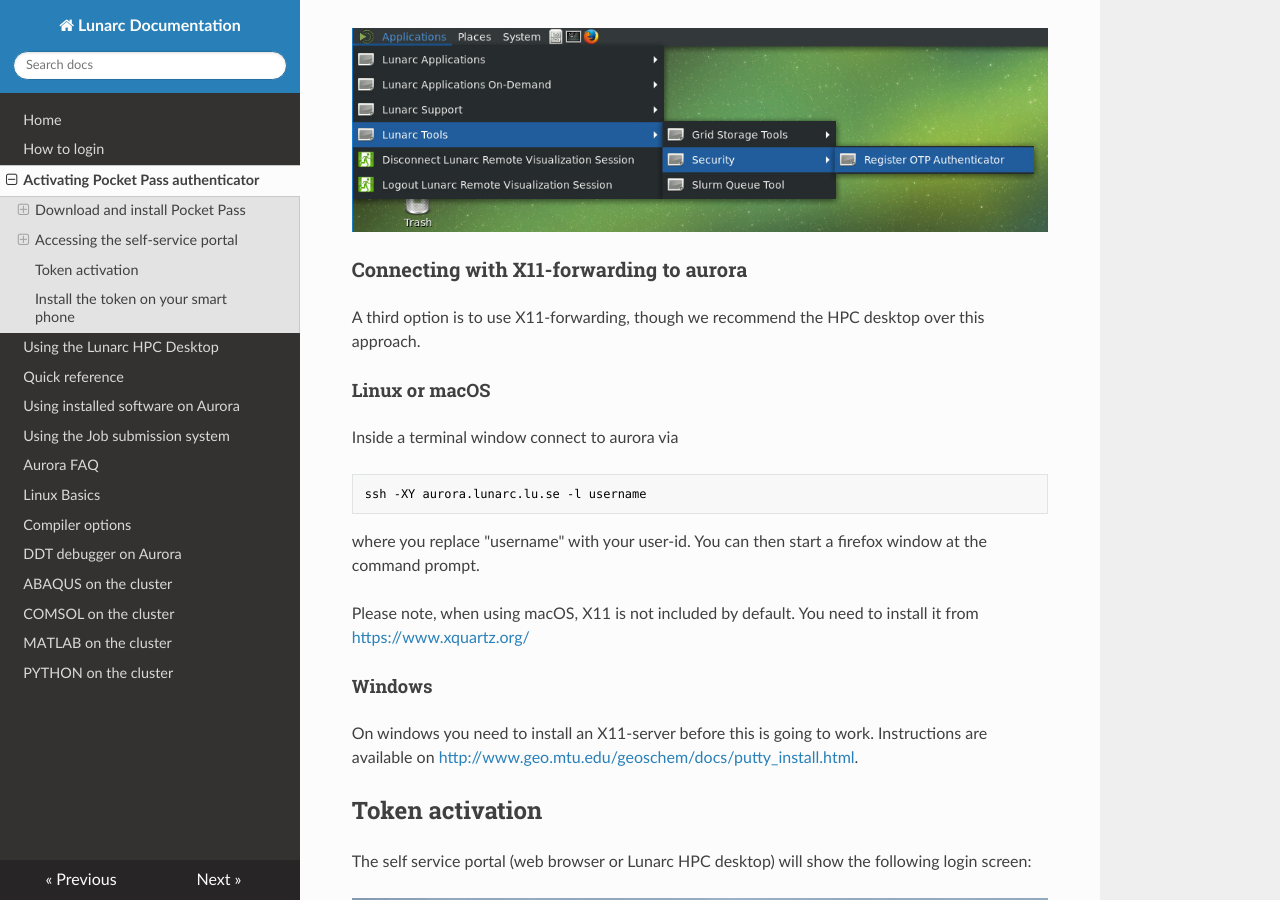
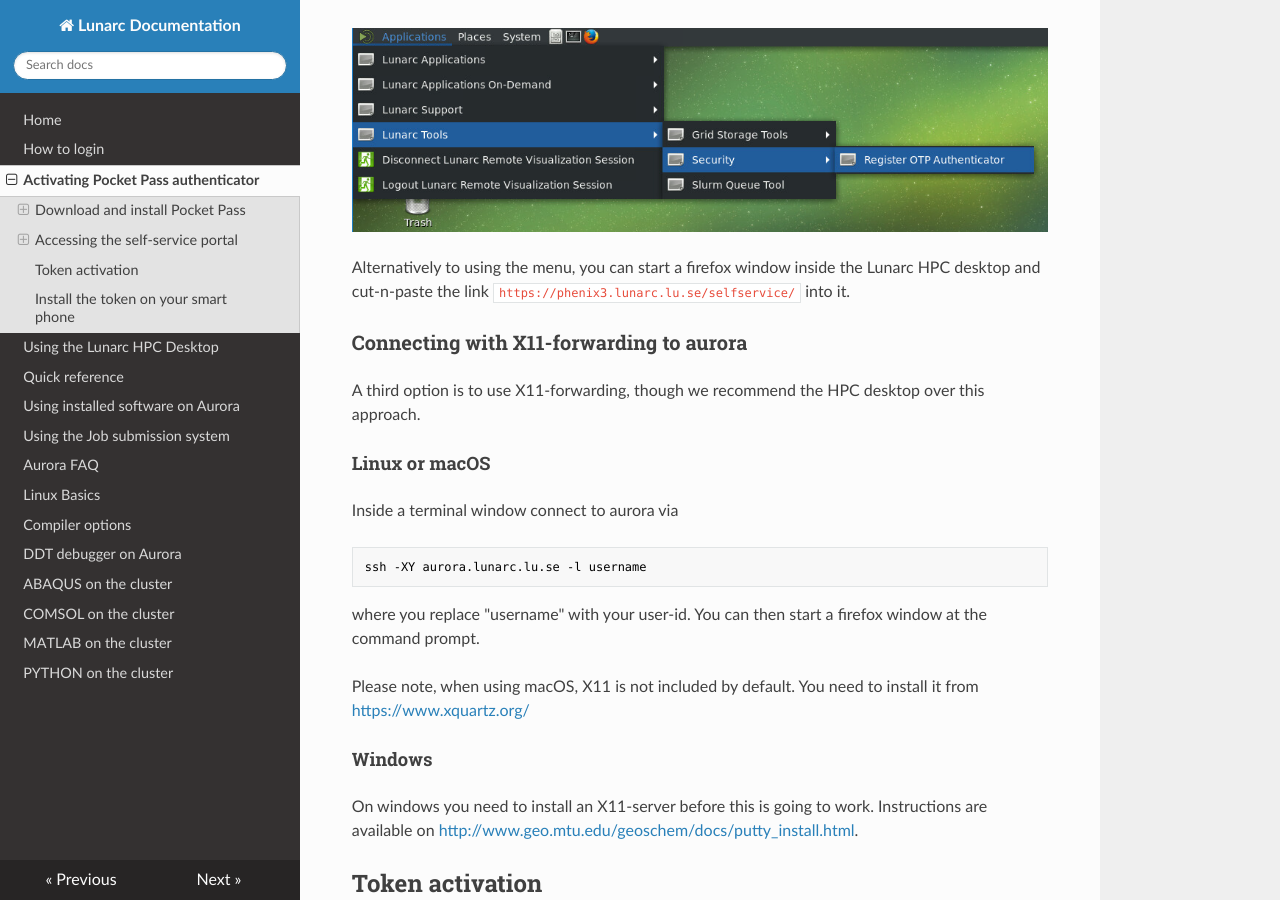
Before and after one commit to lunarc/lunarc_docs, an MkDocs documentation site: the page built from docs/authenticator_howto.md, in a window 1280 px wide and 900 px high, scrolled down 1132 px. Built offline with MkDocs 1.6.1, drawn with Linux system fonts in a browser that asks for light colours; nearby versions of some CDN libraries; old or Windows-style settings are respelled for this version of MkDocs.

Commit message:
Comment on not using the menus in the desktop

```diff
--- a/docs/authenticator_howto.md
+++ b/docs/authenticator_howto.md
@@ -24,6 +24,8 @@
 Once logged in via the desktop, click on the **Applications** menu on the top left of the desktop. Select **Lunarc Tools/Security/Register OTP Authenticator**. If the menu item is not available you need to start a new desktop session, see the section ["Resolving issues when connecting"](http://lunarc-documentation.readthedocs.io/en/latest/using_hpc_desktop/#resolving-issues-when-connecting) of the Desktop guide for details.
 
 ![sample screen](images/authenticator_menu.png "Desktop sample screen")
+
+Alternatively to using the menu, you can start a firefox window inside the Lunarc HPC desktop and cut-n-paste the link `https://phenix3.lunarc.lu.se/selfservice/` into it.
 
 ### Connecting with X11-forwarding to aurora
 A third option is to use X11-forwarding, though we recommend the HPC desktop over this approach.
```
